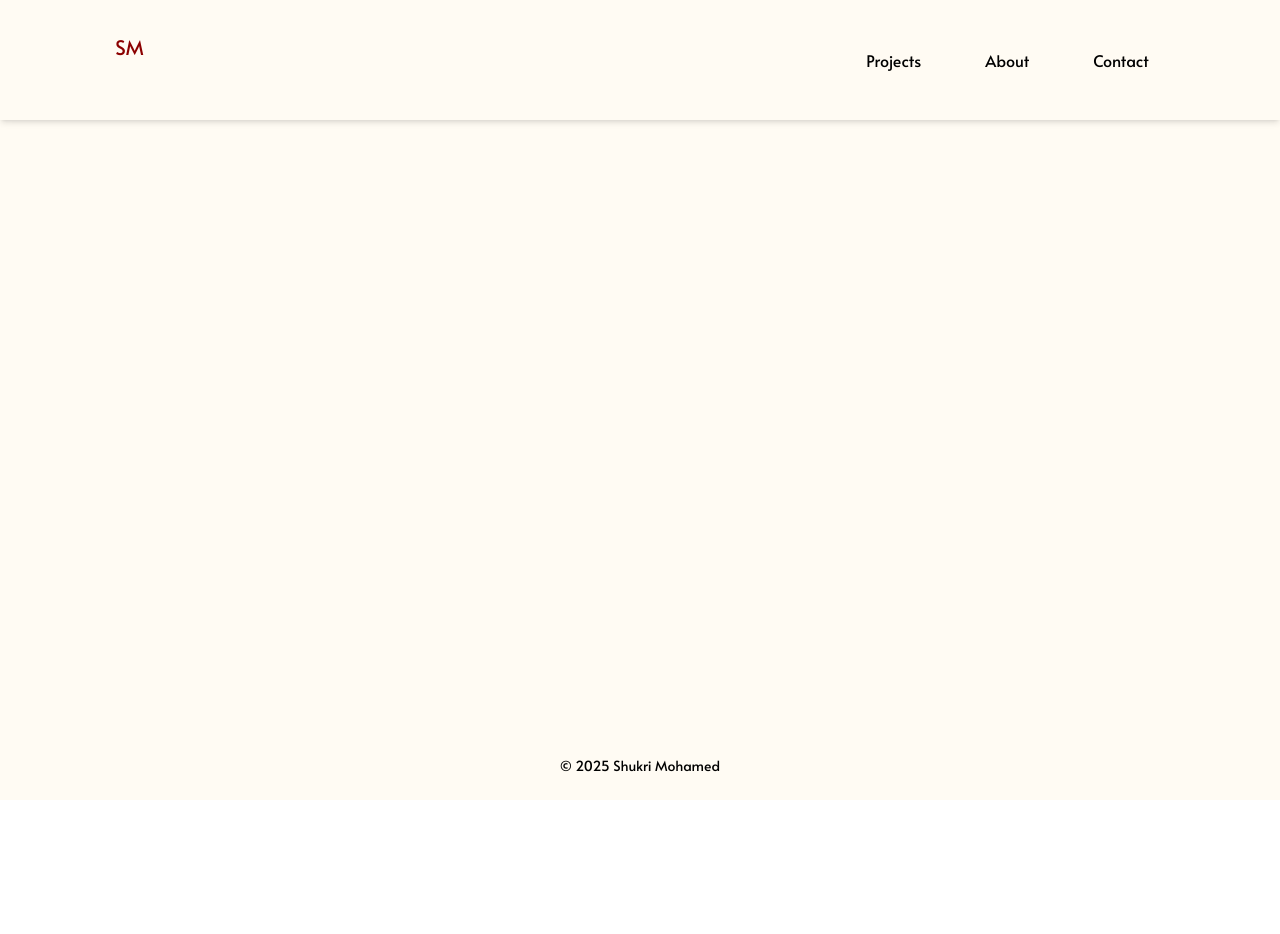
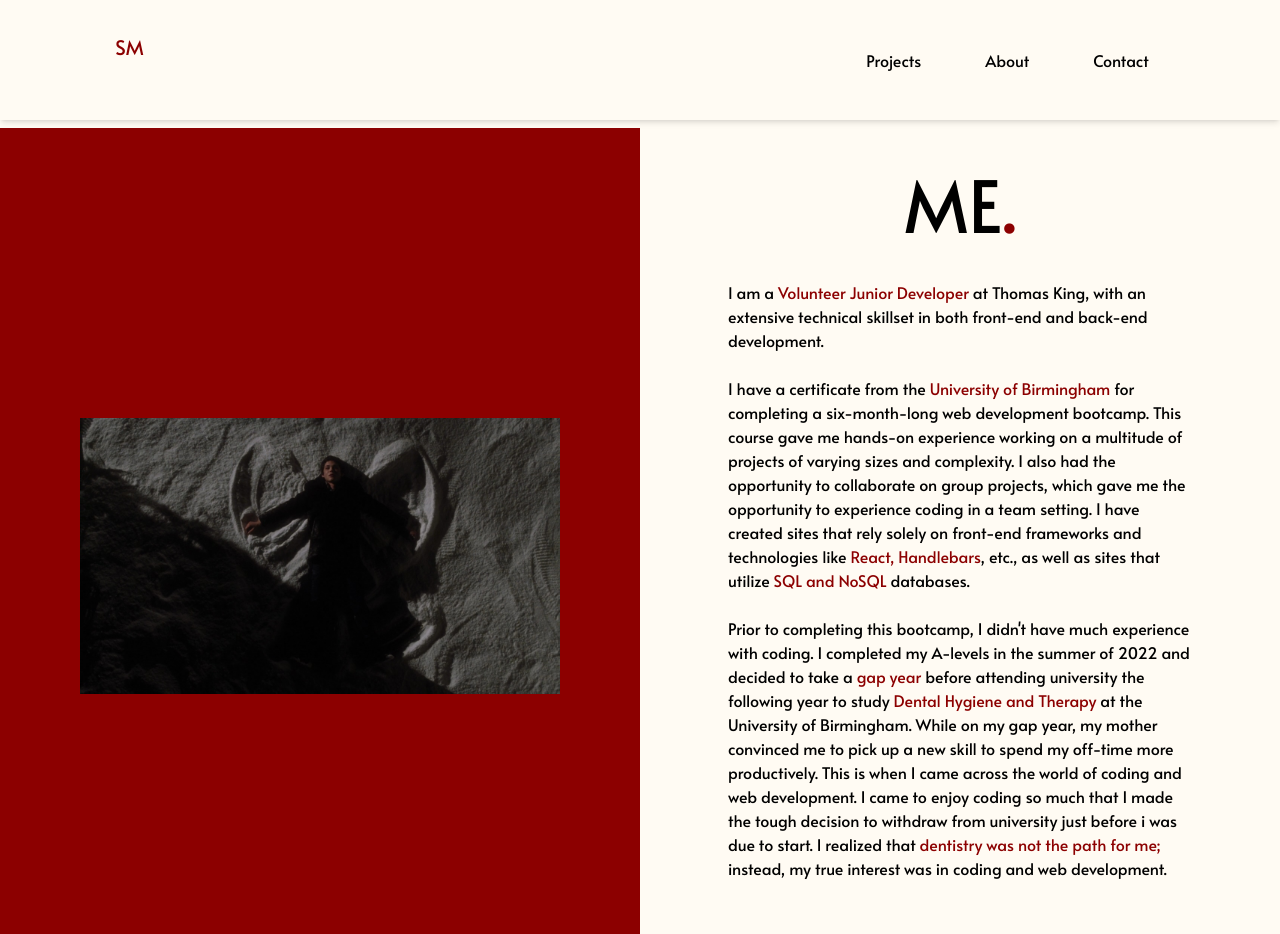
Before and after one commit to Shukrim433/portfolio-new, a React (Vite) app: page /about in a window 1280 px wide. Shown: the top 934 px of the page. Before the commit the page ends 800 px from the top, so only its background shows below. Built offline with nearby package versions, Linux system fonts and the light colour scheme.

Commit message:
created about page

```diff
--- a/src/pages/About.jsx
+++ b/src/pages/About.jsx
@@ -1,9 +1,68 @@
-import React from 'react'
+import React from "react";
 
 const About = () => {
   return (
-    <div>About</div>
-  )
-}
+    <div className="flex flex-col xl:flex-row mt-32 font-custom w-full">
+      {/* TOP/LEFT: IMAGE */}
+      <div className={`flex items-center justify-center bg-red p-20 xl:w-[50%]`}>
+        <img src="/theperksofbeing2.jpg" alt="" />
+      </div>
 
-export default About
+      {/* BOTTOM/RIGTH: TEXT */}
+      <div className="flex flex-col px-10 items-center justify-center xl:w-[50%] ">
+        <h1 className="text-4xl my-10 sm:text-6xl xl:text-7xl ">
+          ME<span className="text-red">.</span>{" "}
+        </h1>
+
+        <div className="md:px-12">
+          <p>
+            I am a{" "}
+            <span style={{ color: "#8c0000" }}>Volunteer Junior Developer</span>{" "}
+            at Thomas King, with an extensive technical skillset in both
+            front-end and back-end development.
+          </p>{" "}
+          <br />
+          <p>
+            I have a certificate from the{" "}
+            <span style={{ color: "#8c0000" }}> University of Birmingham </span>
+            for completing a six-month-long web development bootcamp. This
+            course gave me hands-on experience working on a multitude of
+            projects of varying sizes and complexity. I also had the opportunity
+            to collaborate on group projects, which gave me the opportunity to
+            experience coding in a team setting. I have created sites that rely
+            solely on front-end frameworks and technologies like{" "}
+            <span style={{ color: "#8c0000" }}>React, Handlebars</span>, etc.,
+            as well as sites that utilize
+            <span style={{ color: "#8c0000" }}> SQL and NoSQL </span> databases.
+          </p>
+          <br />
+          <p>
+            Prior to completing this bootcamp, I didn't have much experience
+            with coding. I completed my A-levels in the summer of 2022 and
+            decided to take a <span style={{ color: "#8c0000" }}>gap year</span>{" "}
+            before attending university the following year to study{" "}
+            <span style={{ color: "#8c0000" }}>
+              {" "}
+              Dental Hygiene and Therapy
+            </span>{" "}
+            at the University of Birmingham. While on my gap year, my mother
+            convinced me to pick up a new skill to spend my off-time more
+            productively. This is when I came across the world of coding and web
+            development. I came to enjoy coding so much that I made the tough
+            decision to withdraw from university just before i was due to start.
+            I realized that{" "}
+            <span style={{ color: "#8c0000" }}>
+              dentistry was not the path for me;
+            </span>{" "}
+            instead, my true interest was in coding and web development.
+          </p>
+        </div>
+        <button className="bg-red text-beige px-12 py-3 mt-14 rounded-lg hover:bg-black">
+          Download CV
+        </button>
+      </div>
+    </div>
+  );
+};
+
+export default About;
```
